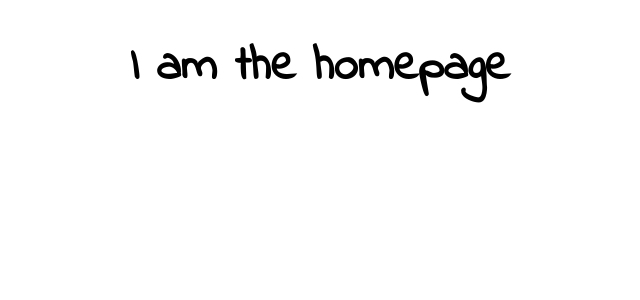
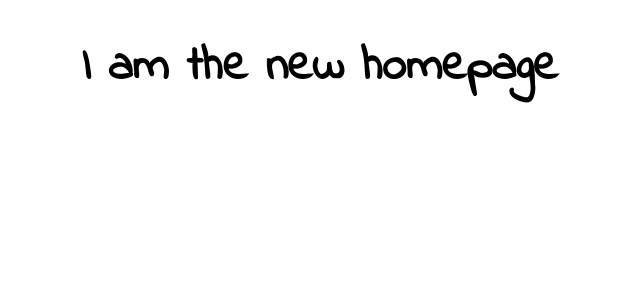
Before and after one commit to mhairilou/pokemon_app, a React (Create React App) app: page / in a window 1280 px wide. Shown: the top 300 px of the page, without its empty margins (320-960 px from the left). Built offline with nearby package versions, Linux system fonts and the light colour scheme.

Commit message:
messing with vercel

```diff
--- a/src/components/Home.jsx
+++ b/src/components/Home.jsx
@@ -2,7 +2,7 @@ import React, { useState, useEffect } from "react";
 
 const Home = () => {
     return(
-        <h1>I am the homepage</h1>
+        <h1>I am the new homepage</h1>
     )
 }
 
```
